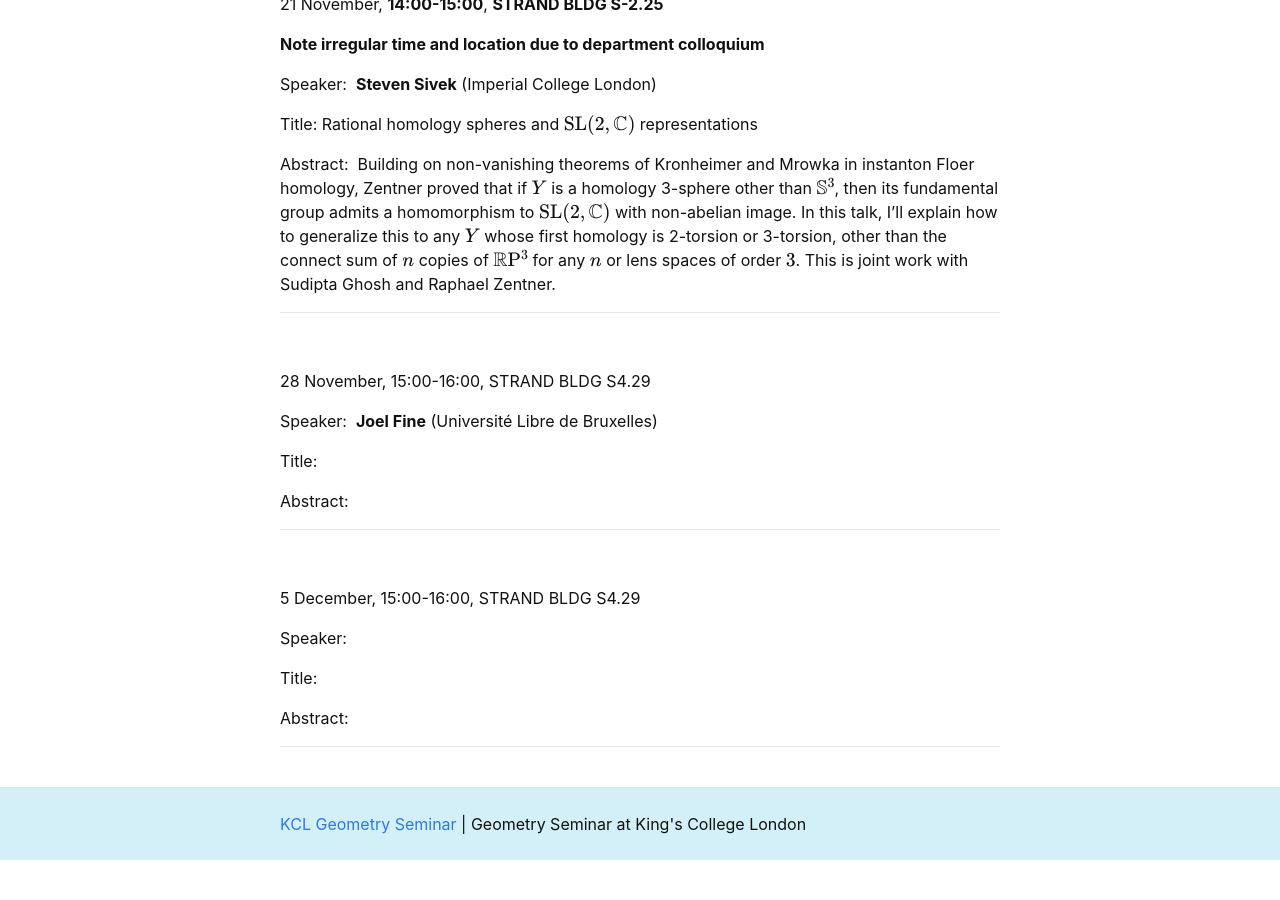
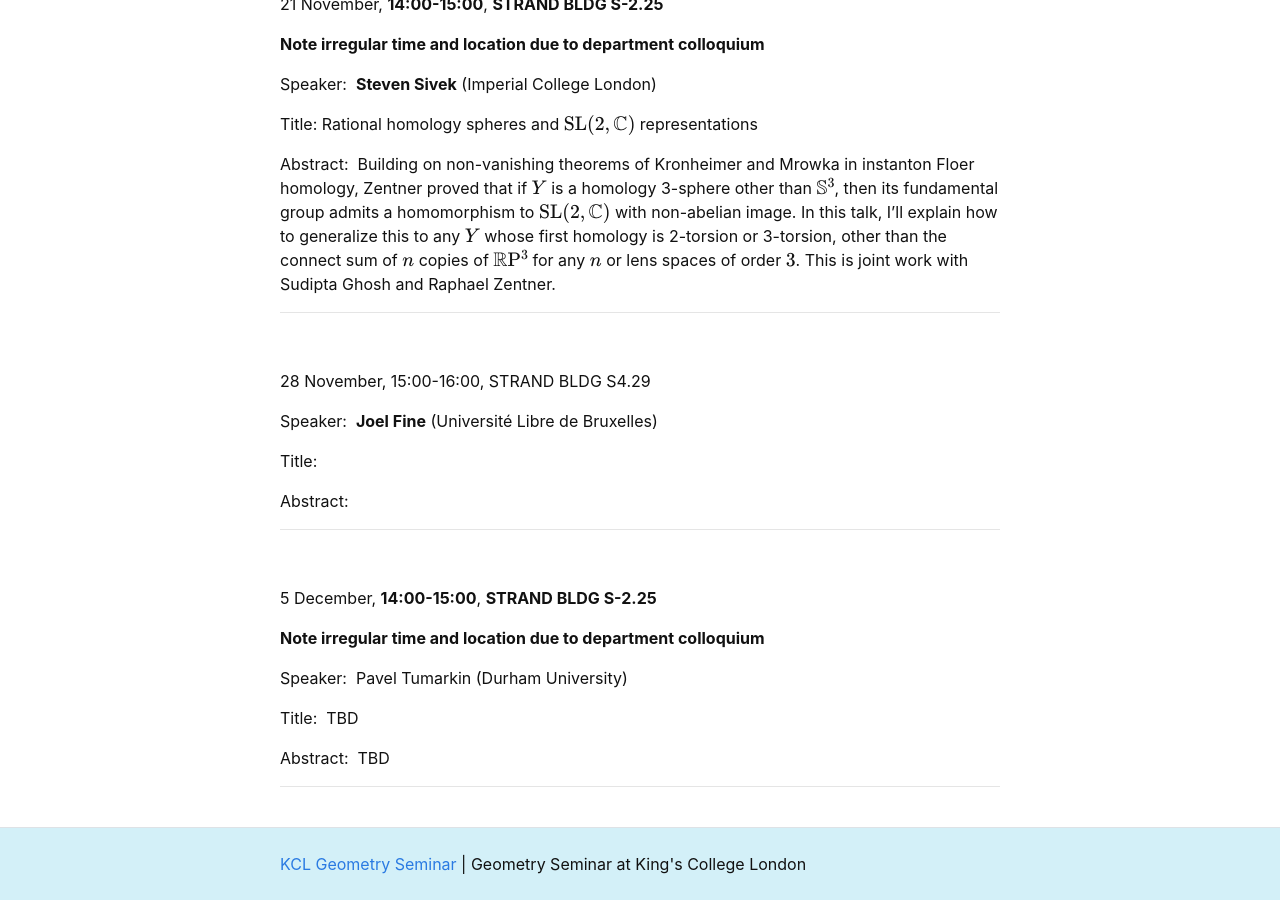
Before and after one commit to kcl-geometry-seminar/kcl-geometry-seminar.github.io, a Jekyll site: the page built from pages/index.md, in a window 1280 px wide and 900 px high, scrolled down 3042 px. Built offline with Jekyll 4.4.1, drawn with Linux system fonts in a browser that asks for light colours; formulas are drawn with MathJax 3; a script that is not in the unit is left out; before the commit the page ends 3902 px from its top, so only the background shows below that.

Commit message:
Update index.md
Updated the time, location, and speaker for the talk on 5 December.

```diff
--- a/pages/index.md
+++ b/pages/index.md
@@ -122,12 +122,14 @@ Abstract:&nbsp;
 -----------------------------------------------------------
 <br />
 
-5 December, 15:00-16:00, STRAND BLDG S4.29
+5 December, **14:00-15:00**, **STRAND BLDG S-2.25**
 
-Speaker:&nbsp;
+**Note irregular time and location due to department colloquium**
 
-Title:&nbsp;
+Speaker:&nbsp; Pavel Tumarkin (Durham University)
 
-Abstract:&nbsp;
+Title:&nbsp; TBD
+
+Abstract:&nbsp; TBD
 
 -----------------------------------------------------------
```
